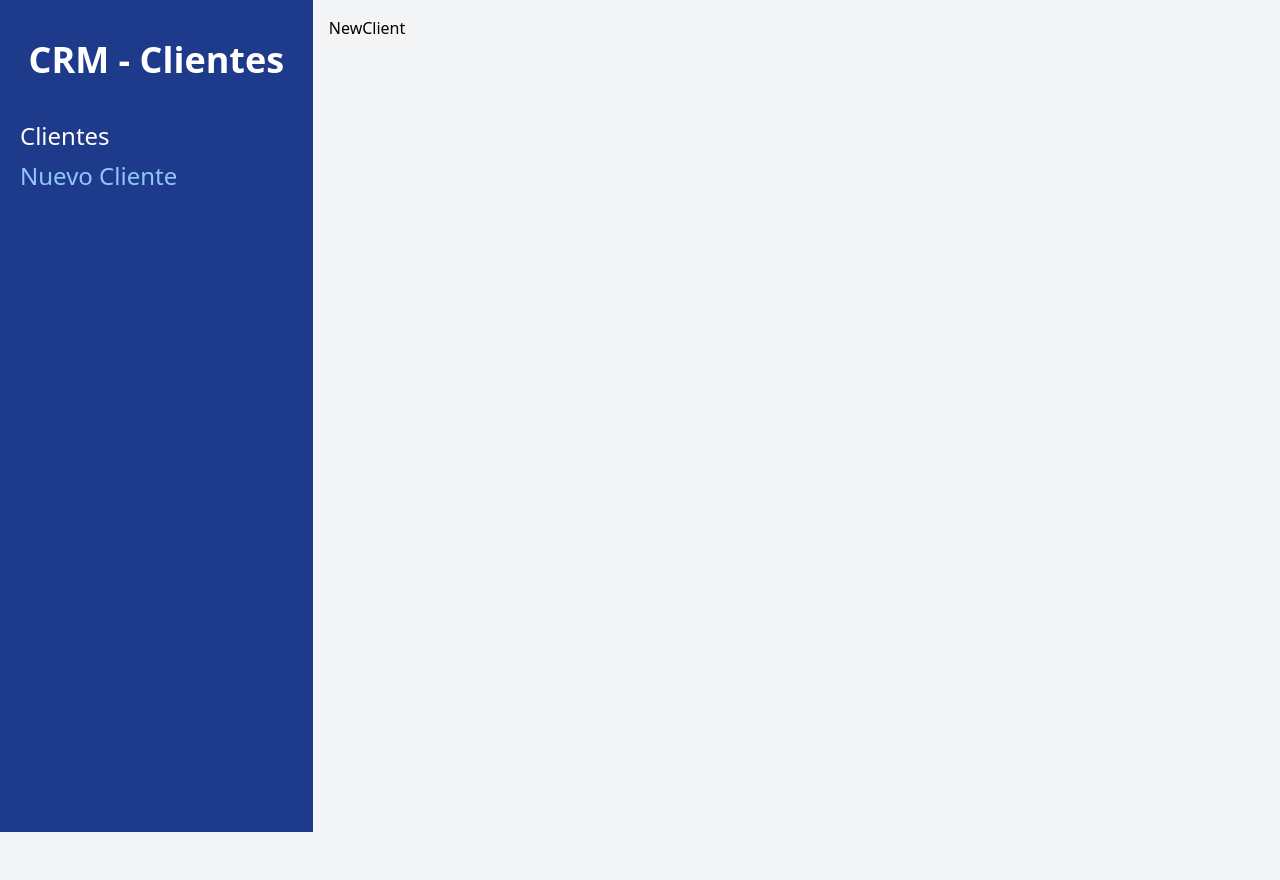
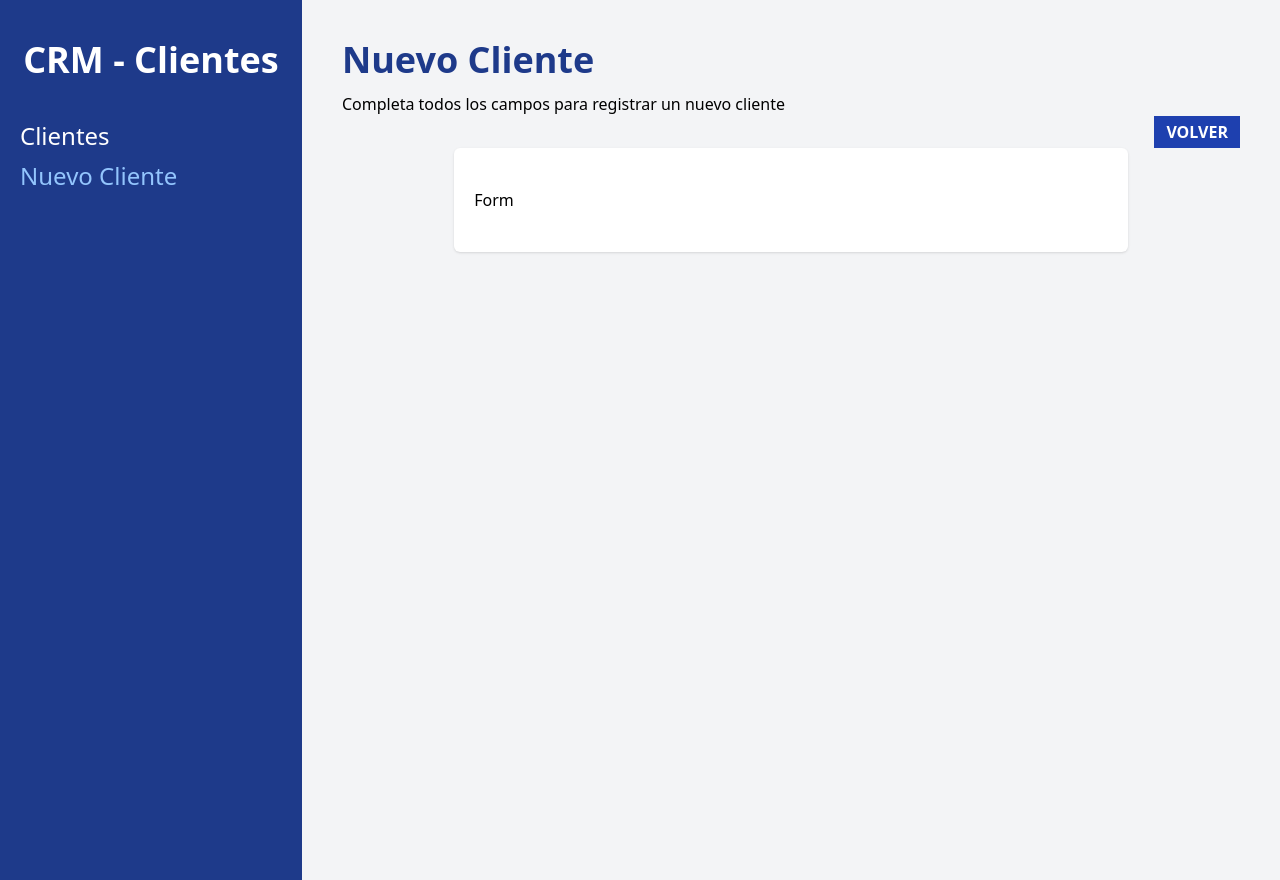
Before and after one commit to VictoriaDefago/React-Projects, a React (Vite) app in the folder crm-react/: page /clientes/nuevo in a window 1280 px wide. Before the commit the page ends 832 px from the top, so only its background shows below. Built offline with nearby package versions, Linux system fonts and the light colour scheme.

Commit message:
Starting new client form, useNavigate button to return to index

```diff
--- a/crm-react/src/components/Layout.jsx
+++ b/crm-react/src/components/Layout.jsx
@@ -21,7 +21,7 @@ const Layout = () => {
               </Link>
             </nav>
         </aside>
-        <main className='md:w-3/4 md:h-screen overflow-scroll m-4'>
+        <main className='md:w-3/4 md:h-screen overflow-scroll m-10'>
             <Outlet />
         </main>
     </div>
--- a/crm-react/src/pages/NewClient.jsx
+++ b/crm-react/src/pages/NewClient.jsx
@@ -1,6 +1,26 @@
+import { useNavigate } from "react-router-dom"
+
 const NewClient = () => {
+
+  const navigate = useNavigate()
+
   return (
-    <div>NewClient</div>
+    <>
+      <h1 className="font-black text-4xl text-blue-900">Nuevo Cliente</h1>
+      <p className="mt-3">Completa todos los campos para registrar un nuevo cliente</p>
+
+      <div className="flex justify-end">
+        <button
+        className="bg-blue-800 text-white uppercase px-3 py-1 font-bold"
+        onClick={ () => navigate(-1) }>
+          Volver
+        </button>
+      </div>
+
+      <div className="md:w-3/4 px-5 py-10 bg-white shadow mx-auto rounded-md">
+        <p>Form</p>
+      </div>
+    </>
   )
 }
 
```
